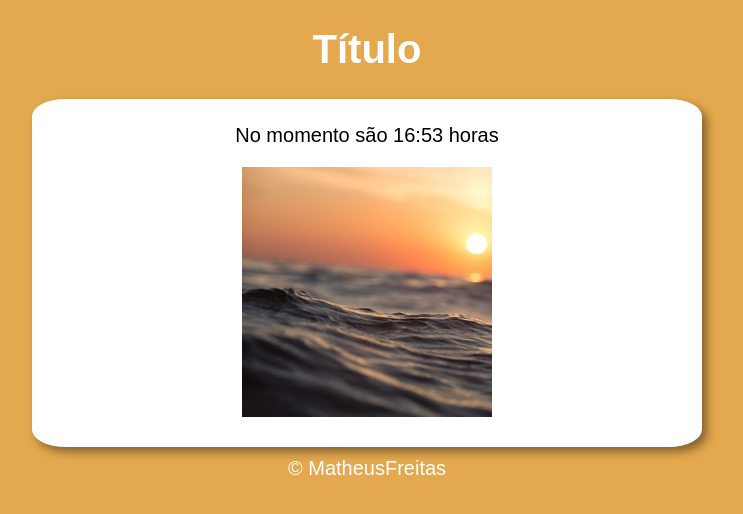
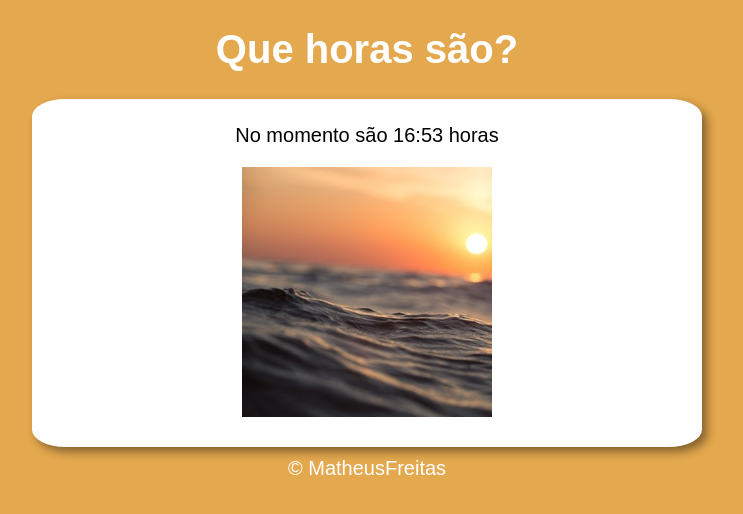
Before and after one commit to iMatheusouza/CeV-Horas, a plain HTML site: page index.html in a window 1280 px wide. Shown: the whole page, without its empty margins (273-1016 px from the left). Drawn offline with Linux system fonts and the light colour scheme.

Commit message:
Tittle adjust

```diff
--- a/index.html
+++ b/index.html
@@ -10,7 +10,7 @@
 
   <body onload="now()">
     <header>
-      <h1>Título</h1>
+      <h1>Que horas são?</h1>
     </header>
 
       <section>
```
